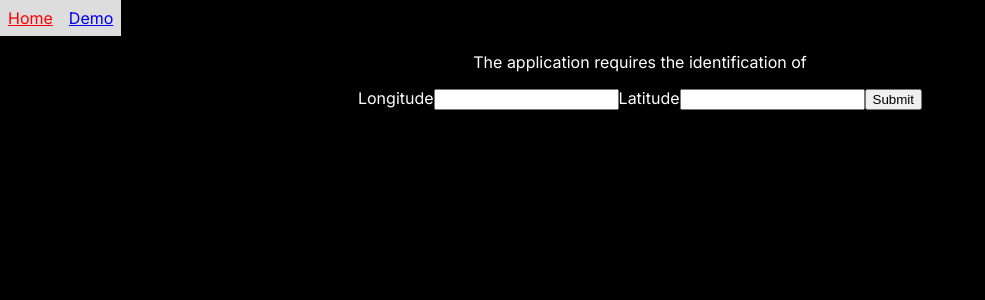
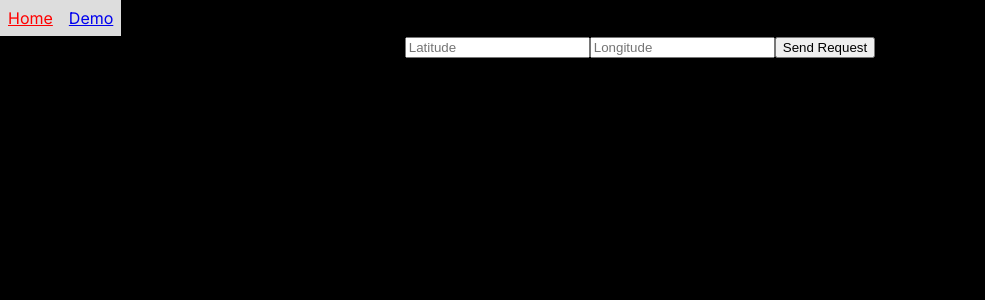
Before and after one commit to TheMoonWalker1/pennapps2023, a React (Create React App) app in the folder pennapps-frontend/: page /demo in a window 1280 px wide. Shown: the top 300 px of the page, without its empty margins (0-985 px from the left). Built offline with nearby package versions, Linux system fonts and the light colour scheme.

Commit message:
fix: react functionality w/ forms

```diff
--- a/pennapps-frontend/src/pages/Demo.jsx
+++ b/pennapps-frontend/src/pages/Demo.jsx
@@ -1,24 +1,56 @@
-import React from 'react';
+import React, { useState } from 'react';
+import axios from 'axios';
 
-function Demo(){
-    return(
-        <body>
-            <p>The application requires the identification of </p>
-            <form>
-                <label for="longitude">Longitude
-                    <input type="text" id="longitude" name="longitude"/>
-                </label>
+function MyComponent() {
+  const [latitude, setLatitude] = useState(0); // Initialize with default values
+  const [longitude, setLongitude] = useState(0);
 
-                <label for="Latitude">Latitude
-                    <input type="text" id="latitude" name="latitude"/>
-                </label>
+  const sendRequest = () => {
+    // Fetch the CSRF token from the Django server by making a GET request
+    axios.get('/csrf/').then((response) => {
+      // Extract the CSRF token from the response
+      const csrfToken = response.data.csrfToken;
 
-                <input type="submit" value="Submit"/>
-            </form>
-        </body>
+      // Include the CSRF token in the request headers
+      axios
+        .post(
+          '/ajax/',
+          {
+            latitude: latitude,
+            longitude: longitude,
+          },
+          {
+            headers: {
+              'X-CSRFToken': csrfToken,
+            },
+          }
+        )
+        .then((response) => {
+          // Handle the response from Django here
+          console.log(response.data);
+        })
+        .catch((error) => {
+          // Handle any errors here
+          console.error(error);
+        });
+    });
+  };
 
-
-    );
+  return (
+    <div>
+      <input
+        type="text"
+        placeholder="Latitude"
+        onChange={(e) => setLatitude(e.target.value)}
+      />
+      <input
+        type="text"
+        placeholder="Longitude"
+        onChange={(e) => setLongitude(e.target.value)}
+      />
+      <button onClick={sendRequest}>Send Request</button>
+    </div>
+  );
 }
 
-export default Demo;
+export default MyComponent;
```
Also changed, not shown: 7 other files (tests, documents, lock files or other folders).
